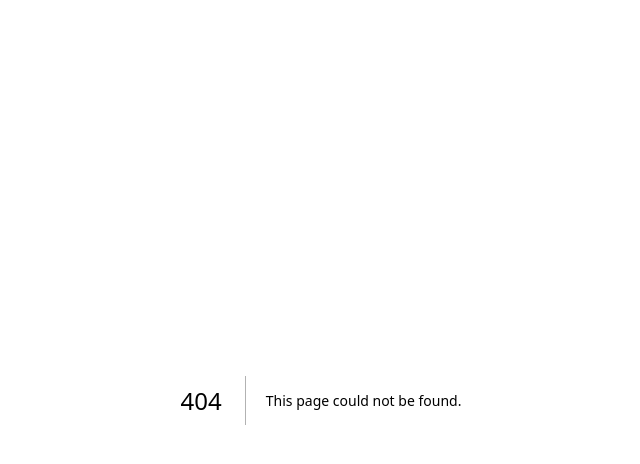
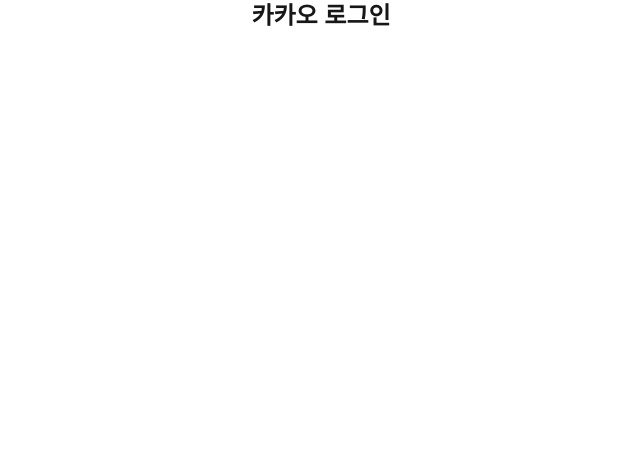
Before and after one commit to Pet-ner/AniDoc, a Next.js app in the folder frontend/: page /login in a window 1280 px wide. Before the commit this address had no page. Shown: the top 464 px of the page, without its empty margins (319-959 px from the left). Built offline with nearby package versions, Linux system fonts and the light colour scheme.

Commit message:
Chore : 충돌 병합

```diff
--- /dev/null
+++ b/frontend/src/app/login/page.tsx
@@ -0,0 +1,23 @@
+"use client";
+import React from "react";
+import { useRouter } from "next/navigation";
+
+export default function LoginPage() {
+  const router = useRouter();
+  const [email, setEmail] = React.useState("");
+  const [password, setPassword] = React.useState("");
+  const [error, setError] = React.useState("");
+
+  const socailLoginForKakaoUrl = `${process.env.NEXT_PUBLIC_API_BASE_URL}/oauth2/authorization/kakao`;
+  const redirectUrlAfterSocialLogin = `${process.env.NEXT_PUBLIC_FRONT_BASE_URL}/login`;
+
+  return (
+    <div className="flex-1 flex justify-center items-center">
+      <a
+        href={`${socailLoginForKakaoUrl}?redirectUrl=${redirectUrlAfterSocialLogin}`}
+      >
+        <span className="font-bold text-2xl">카카오 로그인</span>
+      </a>
+    </div>
+  );
+}
```
